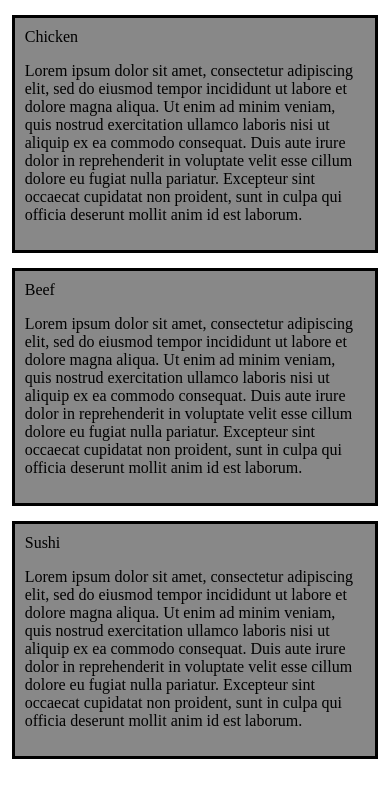
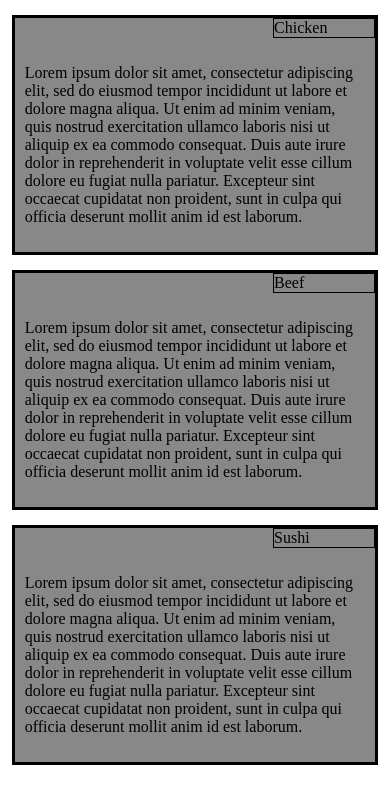
Before and after one commit to Generatoror/coursera-restaurant-1, a plain HTML site: page mod2-solution/index.html in a window 390 px wide. Drawn offline with Linux system fonts and the light colour scheme.

Commit message:
Update index.html

```diff
--- a/mod2-solution/index.html
+++ b/mod2-solution/index.html
@@ -12,11 +12,14 @@
       margin:2% 1%;
       float:left;
     }
-    .box-titile{
+    .box-title{
       border:1px solid #000000;
       position:relative;
-      left:50%;
+      bottom:10px;
+      width:30%;
+      left:calc(70% + 10px);
     }
+    #
     @media (min-width:992px) {
       .cont-bg{
         width:31.3%;
@@ -26,9 +29,12 @@
       .cont-md{
         width:48%;
       }
+      .cont-md-12;{
+        width:98%;
+      }
     }
     @media (max-width:767px) {
-      .cont-md{
+      .cont-sm{
         width:98%;
       }
     }
@@ -48,7 +54,7 @@
     <div id = "beef" class = "box-title">Beef</div>
     <p>Lorem ipsum dolor sit amet, consectetur adipiscing elit, sed do eiusmod tempor incididunt ut labore et dolore magna aliqua. Ut enim ad minim veniam, quis nostrud exercitation ullamco laboris nisi ut aliquip ex ea commodo consequat. Duis aute irure dolor in reprehenderit in voluptate velit esse cillum dolore eu fugiat nulla pariatur. Excepteur sint occaecat cupidatat non proident, sunt in culpa qui officia deserunt mollit anim id est laborum.</p>
   </div>
-  <div class="infobox cont-bg cont-md cont-sm">
+  <div class="infobox cont-bg cont-md-12 cont-sm">
     <div id = "sushi" class = "box-title">Sushi</div>
     <p>Lorem ipsum dolor sit amet, consectetur adipiscing elit, sed do eiusmod tempor incididunt ut labore et dolore magna aliqua. Ut enim ad minim veniam, quis nostrud exercitation ullamco laboris nisi ut aliquip ex ea commodo consequat. Duis aute irure dolor in reprehenderit in voluptate velit esse cillum dolore eu fugiat nulla pariatur. Excepteur sint occaecat cupidatat non proident, sunt in culpa qui officia deserunt mollit anim id est laborum.</p>
 
```
